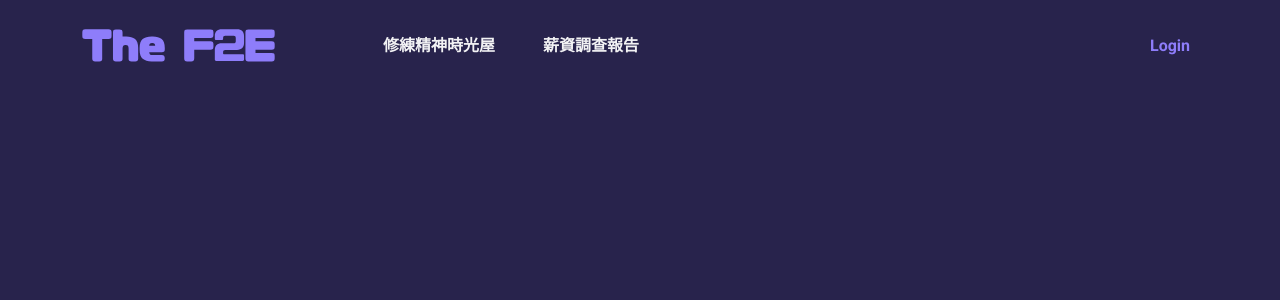
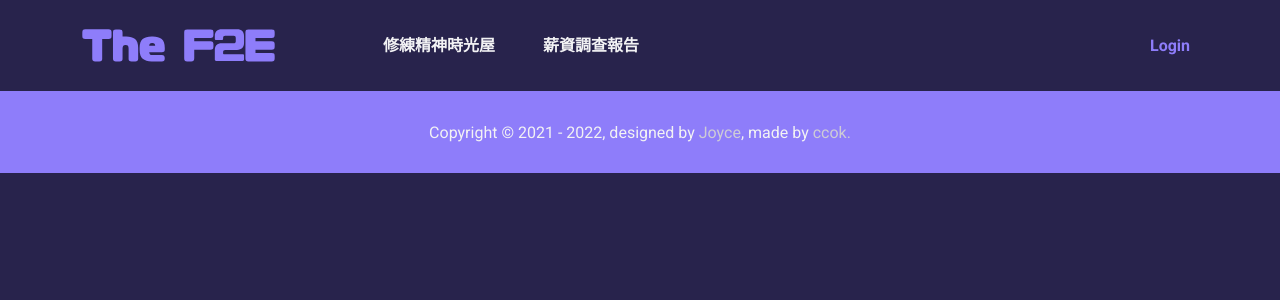
Before and after one commit to ccok12345678/f2e-salary, a Vue app: page /#/ in a window 1280 px wide. Shown: the top 300 px of the page. Built offline with nearby package versions, Linux system fonts and the light colour scheme.

Commit message:
added footer

```diff
--- /dev/null
+++ b/src/components/Footer.vue
@@ -0,0 +1,16 @@
+<template lang="pug">
+footer.bg-primary.px-4.text-center.text-lighter
+  | Copyright © 2021 - 2022, designed by
+  a.link-light.text-decoration-none(
+    href='https://2021.thef2e.com/users/6296427084285739330/')  Joyce
+  | , made by
+  a.link-light.text-decoration-none(
+    href='https://github.com/ccok12345678')  ccok.
+</template>
+
+<style lang="scss" scoped>
+footer {
+  padding-top: 30px;
+  padding-bottom: 28px;
+}
+</style>
--- a/src/views/Home.vue
+++ b/src/views/Home.vue
@@ -1,14 +1,17 @@
 <template lang="pug">
 Navbar
+Footer
 </template>
 
 <script>
 import Navbar from '@/components/Navbar.vue';
+import Footer from '@/components/Footer.vue';
 
 export default {
   name: 'Home',
   components: {
     Navbar,
+    Footer,
   },
 };
 </script>
```
